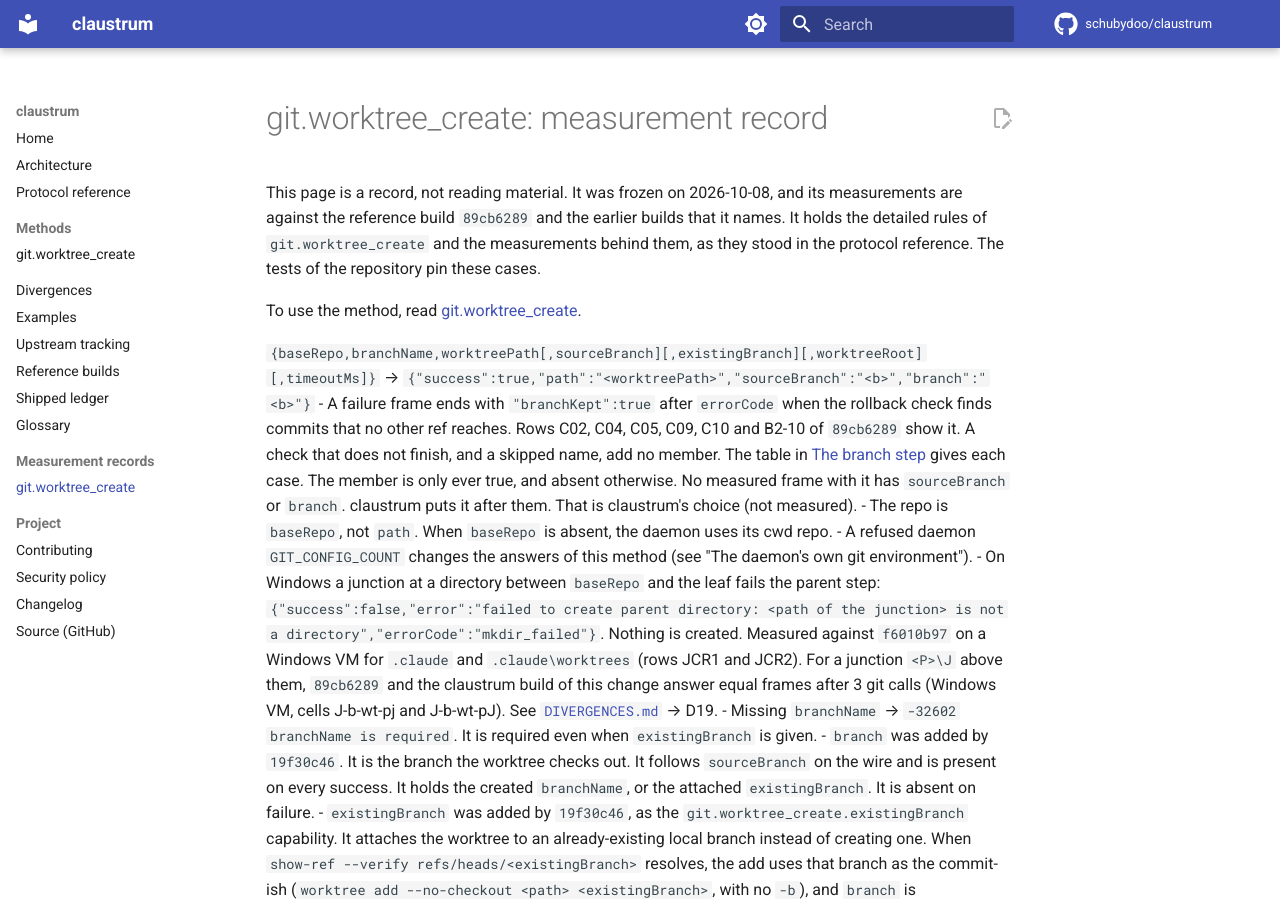
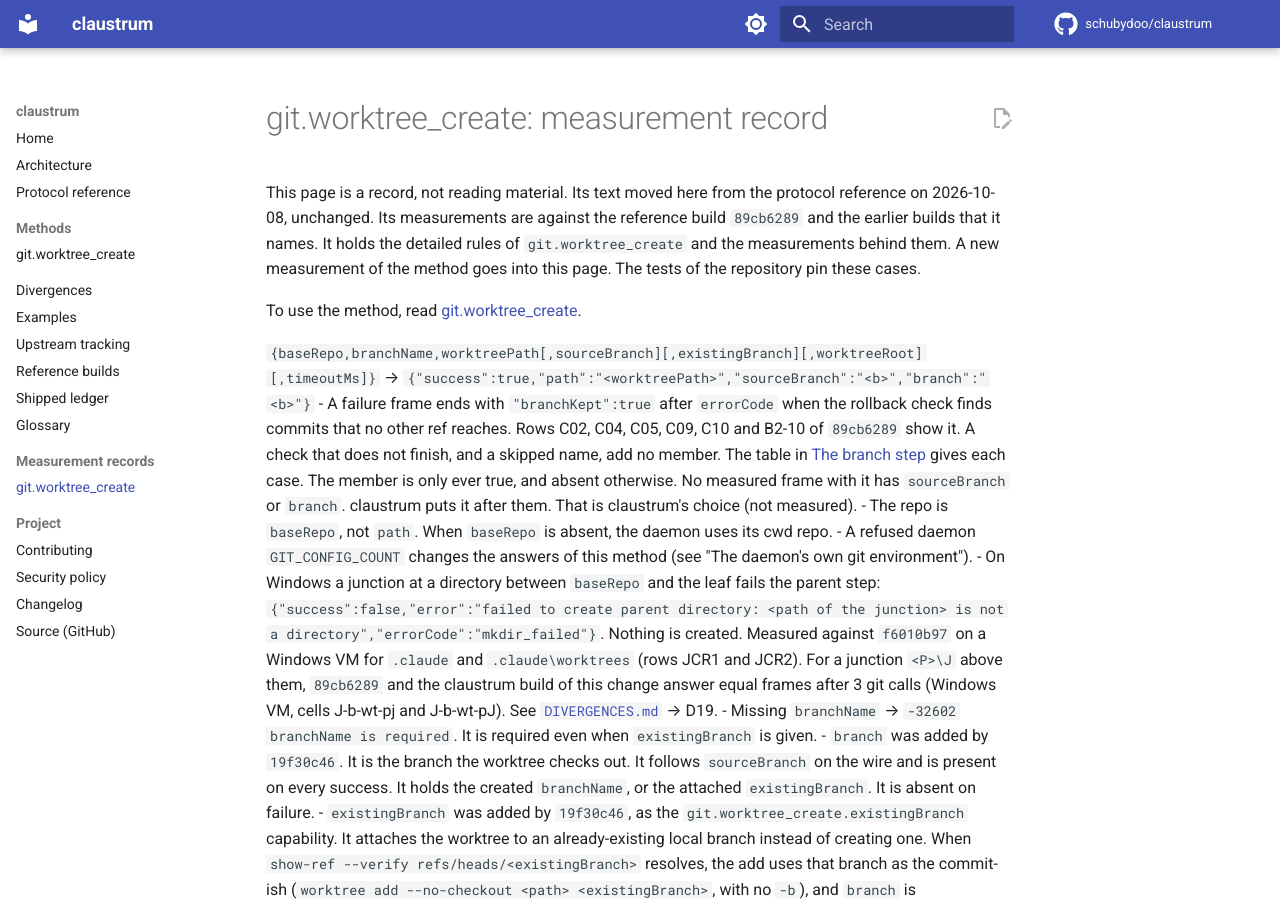
Before and after one commit to schubydoo/claustrum, an MkDocs documentation site: the page built from docs/record/git-worktree-create.md, in a window 1280 px wide and 900 px high. Built offline with MkDocs 1.6.1 and Material for MkDocs 9.7.7, drawn with Linux system fonts in a browser that asks for light colours; comment, search, counter and statistics services are not loaded.

Commit message:
docs: say where documentation text goes, one home for each fact
AGENTS.md gets the rule. The record of git.worktree_create, CONTRIBUTING.md
and the PR template no longer disagree with it.

Co-Authored-By: Claude Opus 5.5 <noreply@anthropic.com>

```diff
--- a/docs/record/git-worktree-create.md
+++ b/docs/record/git-worktree-create.md
@@ -1,6 +1,6 @@
 # git.worktree_create: measurement record
 
-This page is a record, not reading material. It was frozen on 2026-10-08, and its measurements are against the reference build `89cb6289` and the earlier builds that it names. It holds the detailed rules of `git.worktree_create` and the measurements behind them, as they stood in the protocol reference. The tests of the repository pin these cases.
+This page is a record, not reading material. Its text moved here from the protocol reference on 2026-10-08, unchanged. Its measurements are against the reference build `89cb6289` and the earlier builds that it names. It holds the detailed rules of `git.worktree_create` and the measurements behind them. A new measurement of the method goes into this page. The tests of the repository pin these cases.
 
 To use the method, read [git.worktree_create](../protocol/git-worktree-create.md).
 
```
Also changed, not shown: AGENTS.md (+11 -0 lines), CONTRIBUTING.md (+2 -1 lines), .github/PULL_REQUEST_TEMPLATE.md.
